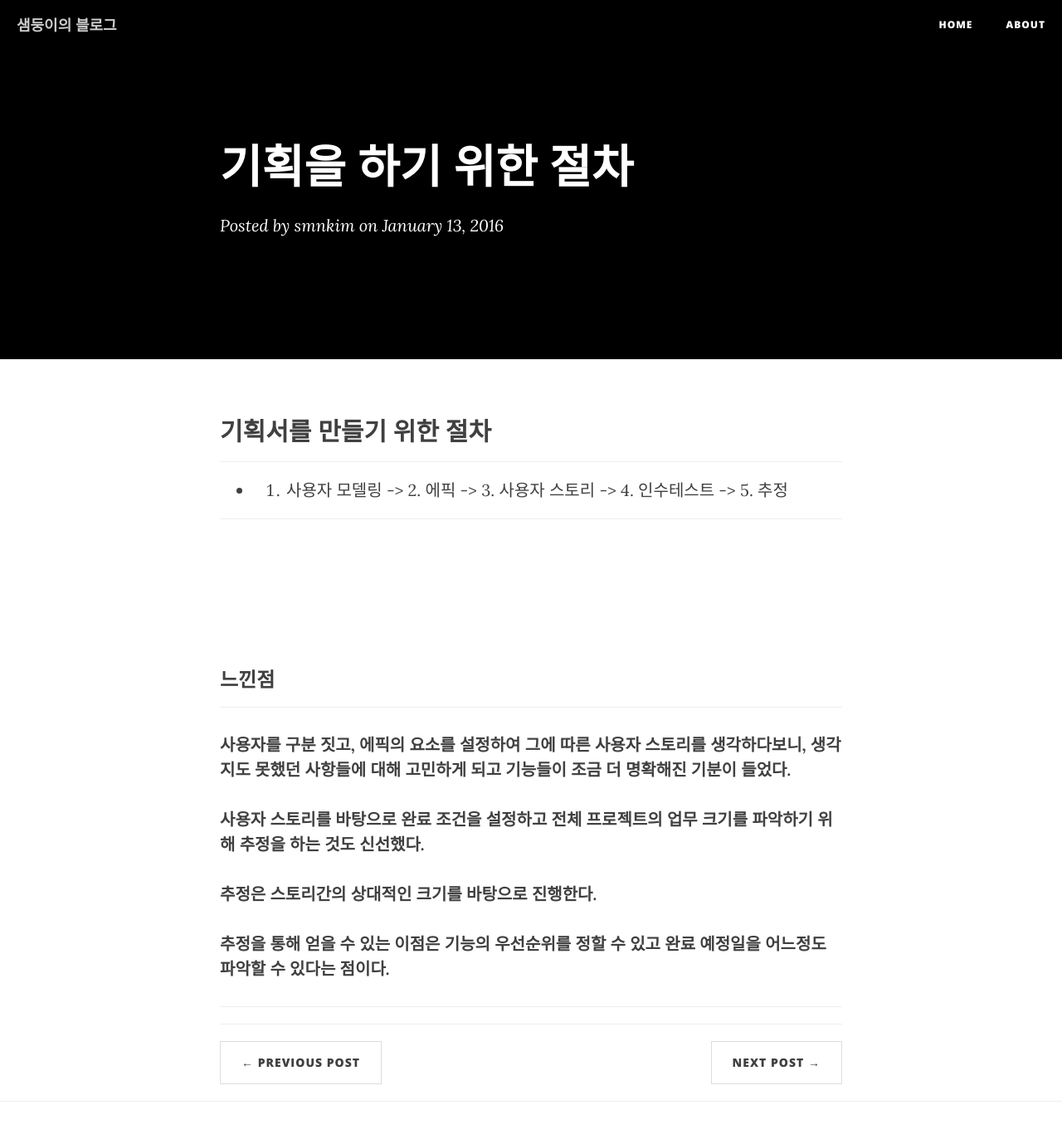
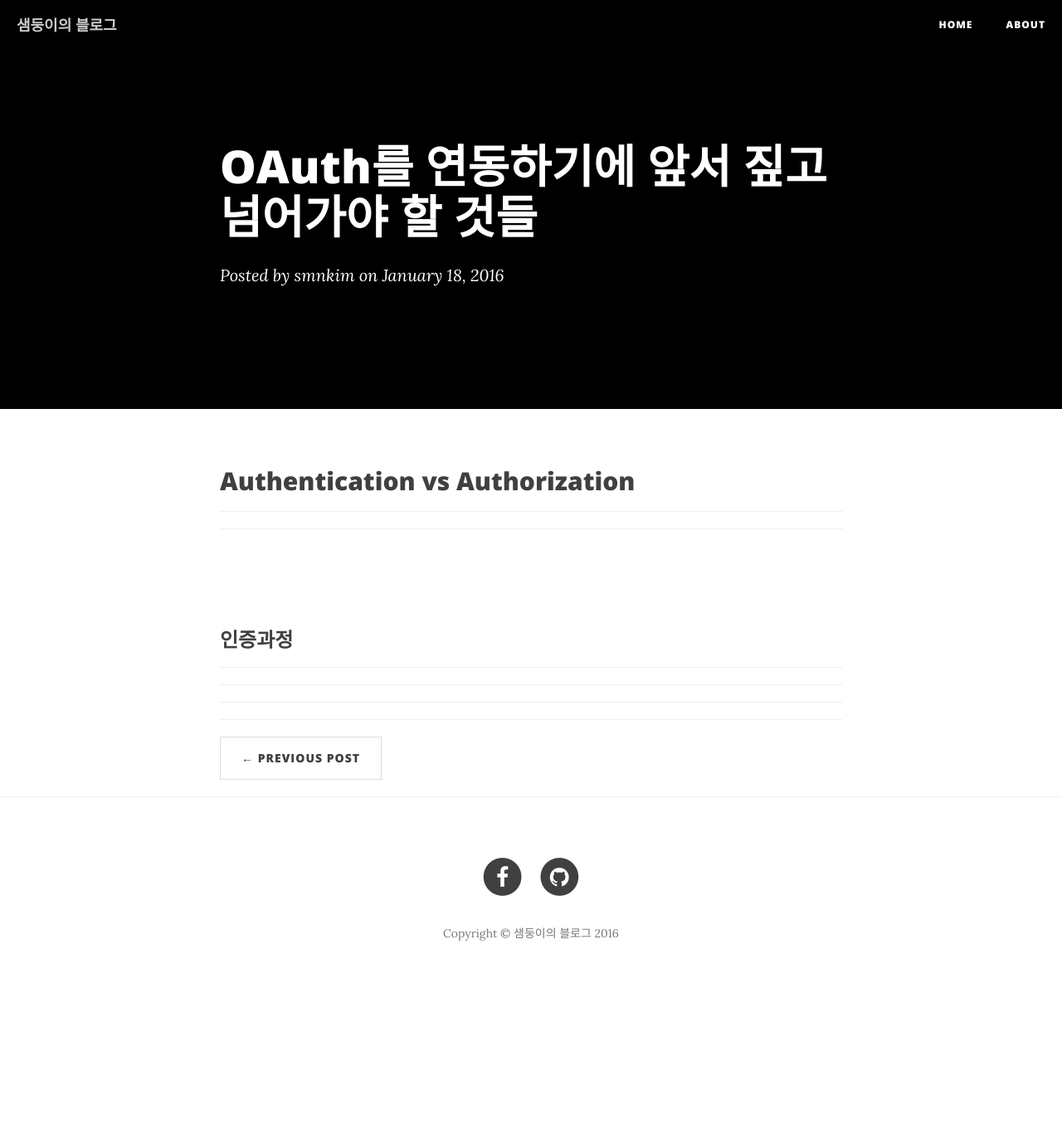
Before and after one commit to smnkim/smnkim.github.io, a Jekyll site: the page built from _posts/2016-01-18-smn-article.2.markdown, in a window 1280 px wide and 1400 px high. Shown: the top 1367 px of the window at 83% size. Built offline with Jekyll 4.4.1, drawn with Linux system fonts in a browser that asks for light colours; nearby versions of some CDN libraries.

Commit message:
insert article

```diff
--- a/_posts/2016-01-18-smn-article.2.markdown
+++ b/_posts/2016-01-18-smn-article.2.markdown
@@ -1,32 +1,24 @@
 ---
 layout: post
-title: "기획을 하기 위한 절차"
+title: "OAuth를 연동하기에 앞서 짚고 넘어가야 할 것들"
 subtitle: ""
-date: 2016-01-13 18:52:00
+date: 2016-01-18 09:26:00
 author: "smnkim"
 header-img: "img/smnkim.jpg"
 ---
 
 
 
-## 기획서를 만들기 위한 절차
+## Authentication vs Authorization
 
 ----
 
-- 1. 사용자 모델링 -> 2. 에픽 -> 3. 사용자 스토리 -> 4. 인수테스트 -> 5. 추정
-
 ----
-<br><br><br><br>
-### 느낀점
+<br><br>
+### 인증과정
 
 ----
 
-__사용자를 구분 짓고, 에픽의 요소를 설정하여 그에 따른 사용자 스토리를 생각하다보니, 생각지도 못했던 사항들에 대해 고민하게 되고 기능들이 조금 더 명확해진 기분이 들었다.__
-
-__사용자 스토리를 바탕으로 완료 조건을 설정하고 전체 프로젝트의 업무 크기를 파악하기 위해 추정을 하는 것도 신선했다.__
-
-__추정은 스토리간의 상대적인 크기를 바탕으로 진행한다.__
-
-__추정을 통해 얻을 수 있는 이점은 기능의 우선순위를 정할 수 있고 완료 예정일을 어느정도 파악할 수 있다는 점이다.__
+__   __
 
 ----
```
